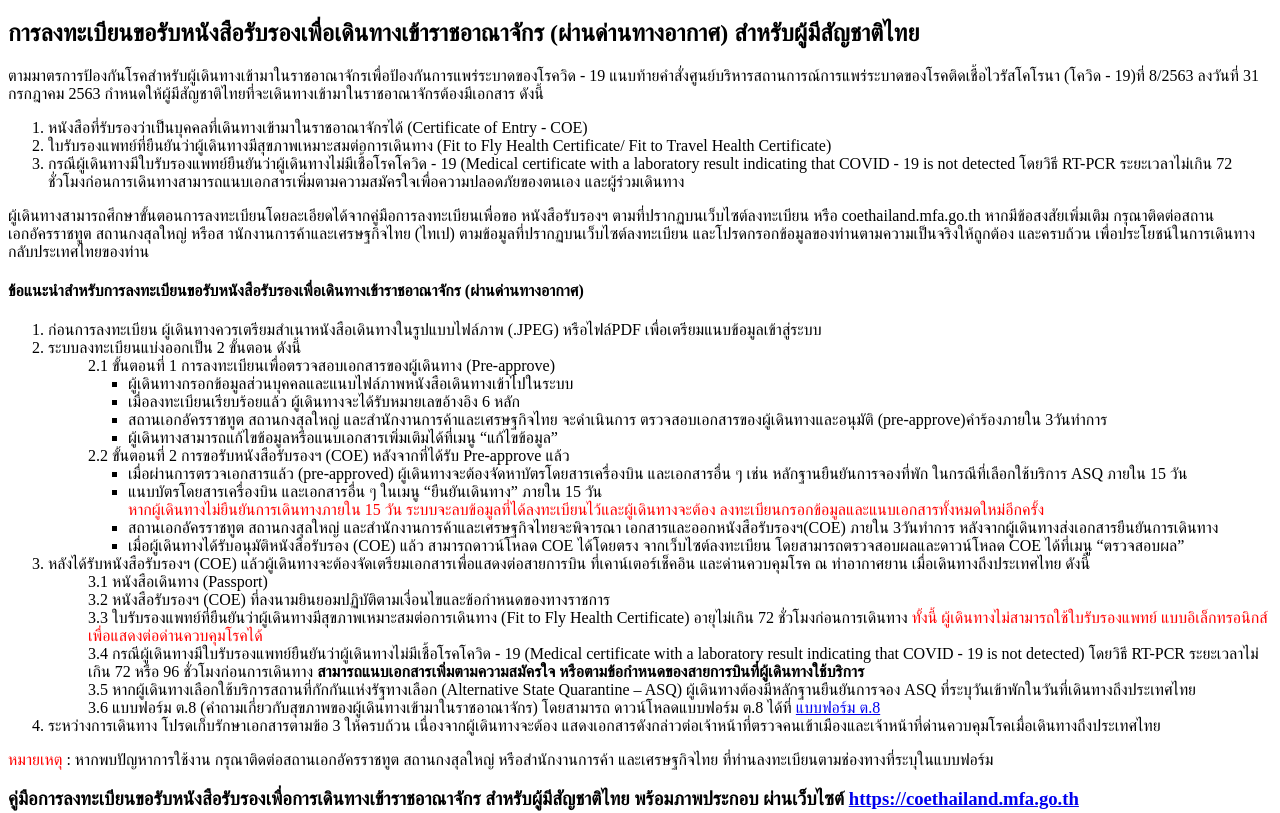
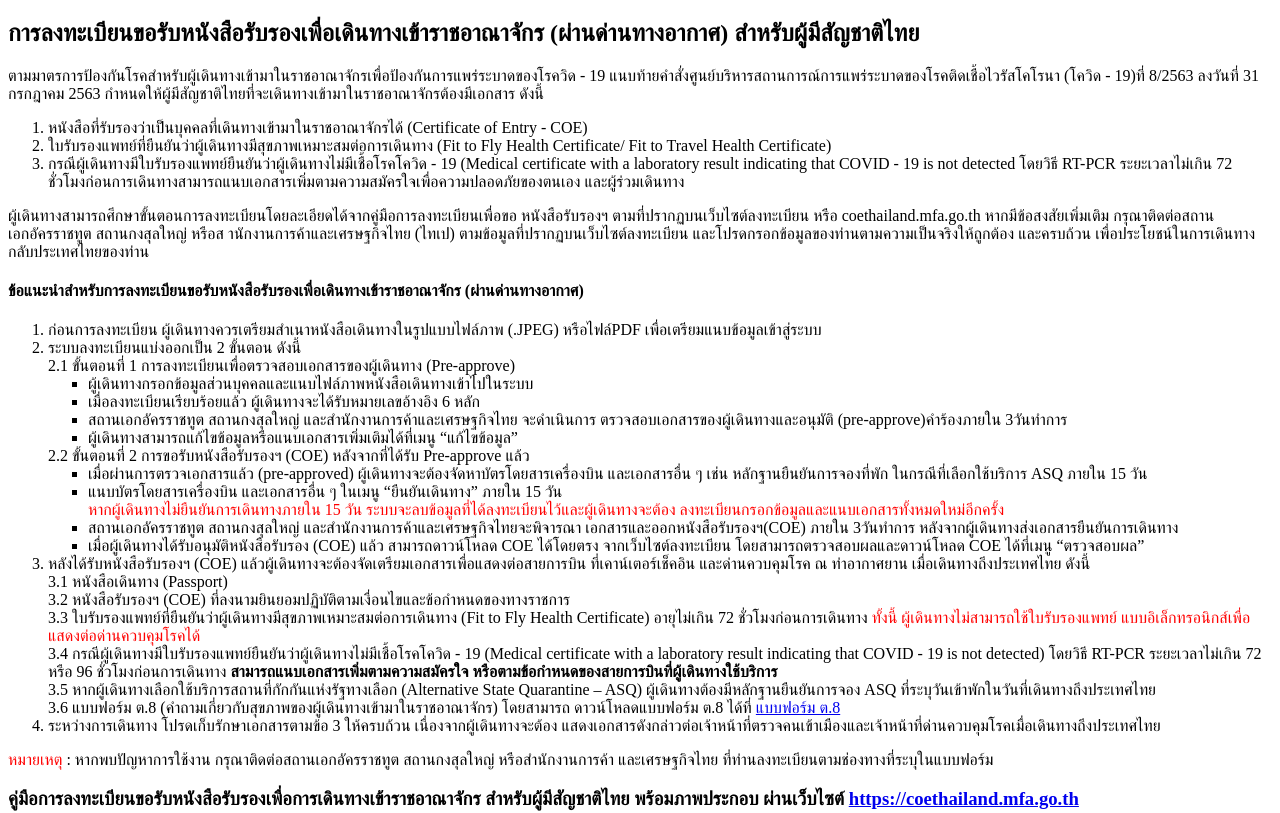
Before and after one commit to ninthshark/thailand_certificate_of_entry, a plain HTML site: page index.html in a window 1280 px wide. Shown: the top 813 px of the page. Drawn offline with Linux system fonts and the light colour scheme.

Commit message:
Update index.html

```diff
--- a/index.html
+++ b/index.html
@@ -20,6 +20,11 @@
         }
         ul ol li {
             list-style-type: square;
+        }
+
+        ol ul {
+            margin-left: 0;
+            padding-left: 0;
         }
 
         .step {
```
